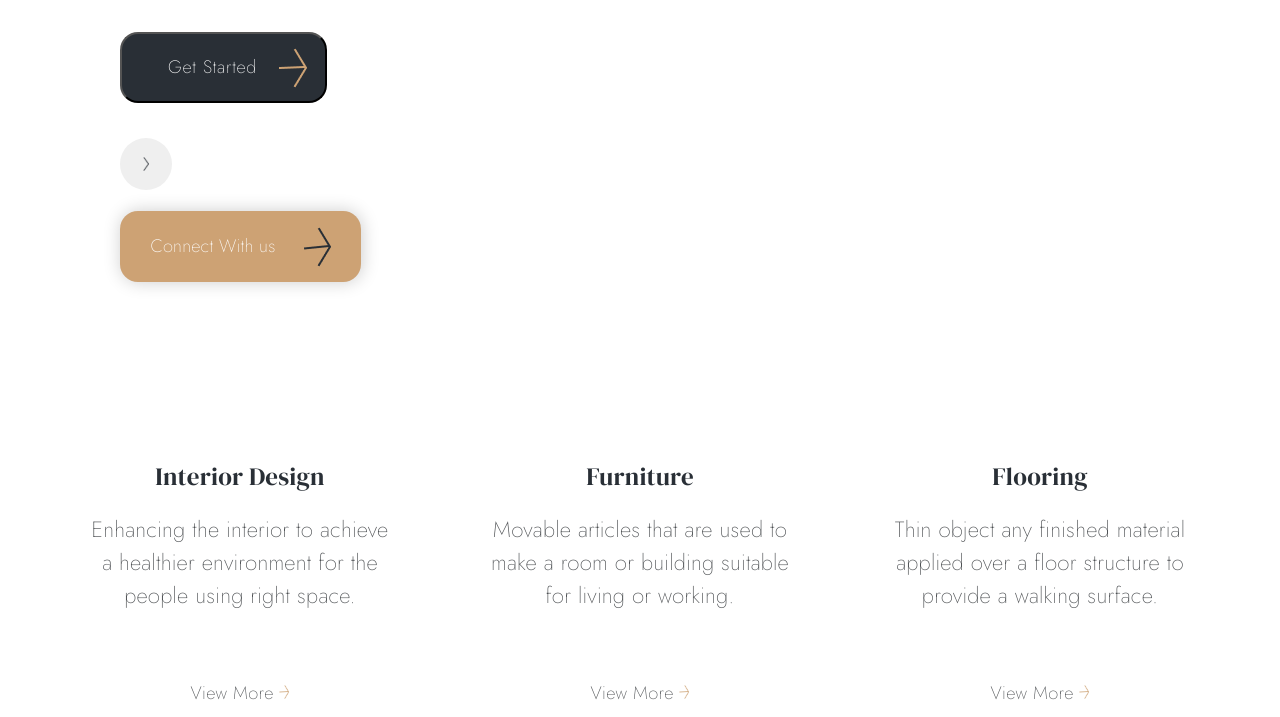
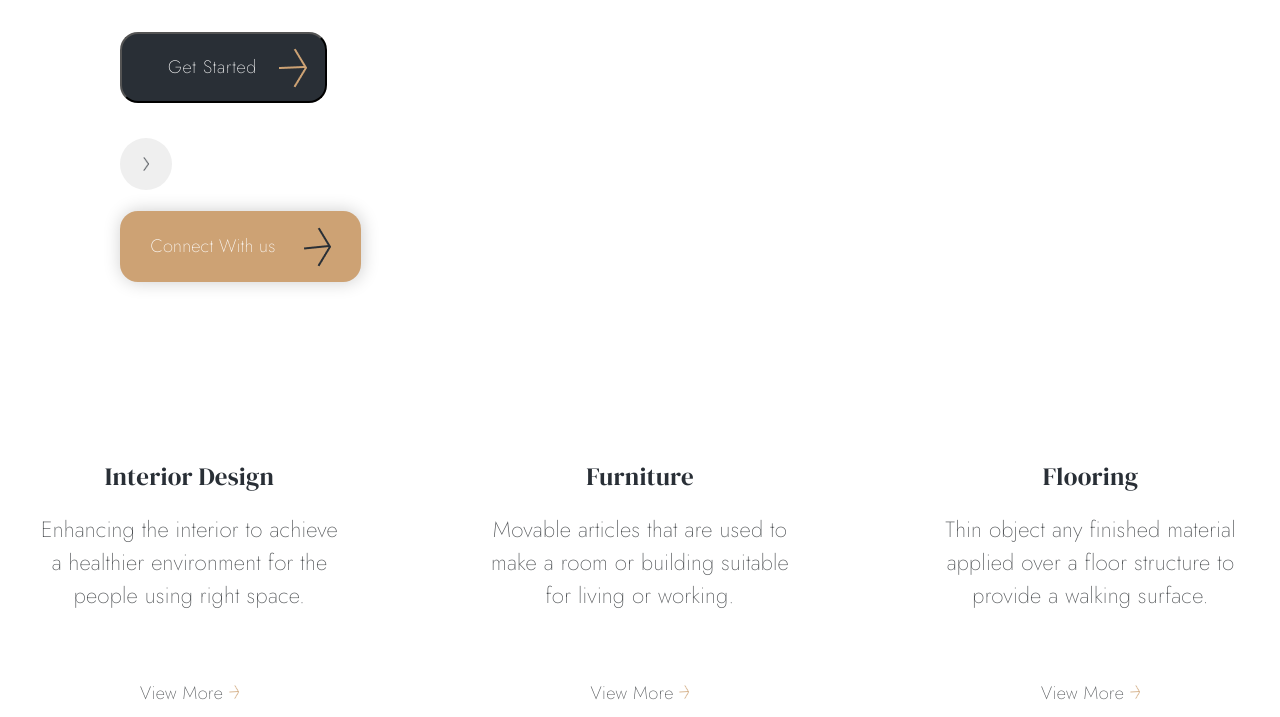
Before and after one commit to SofiaPutlyuk/fe_1y_1_23-team_2-project-1, a plain HTML site: page index.html in a window 1280 px wide. Shown: the part 83-800 px from the top of the page. Drawn offline with Linux system fonts and the light colour scheme.

Commit message:
New services
27.05.2023 (15:27)

```diff
--- a/index.html
+++ b/index.html
@@ -48,7 +48,7 @@
 
 
 
-    <section class="container big-block-shadow ">
+    <section class="container services-section ">
       <article class="block-services">
         <h3 class="services-title">Interior Design</h3>
         <p class="services-text">Enhancing the interior to achieve a healthier environment for the people using right space.</p>
--- a/main.css
+++ b/main.css
@@ -143,13 +143,13 @@ footer ul li:nth-child(2){
 }
 
 /* service */
-.big-block-shadow{
+.services-section{
     padding-top: 175px;
     padding-bottom: 203px;
 
     display: flex;
     flex-direction: row;
-    justify-content: space-around;
+    justify-content: space-between;
     align-items: center;
 }
 
```
